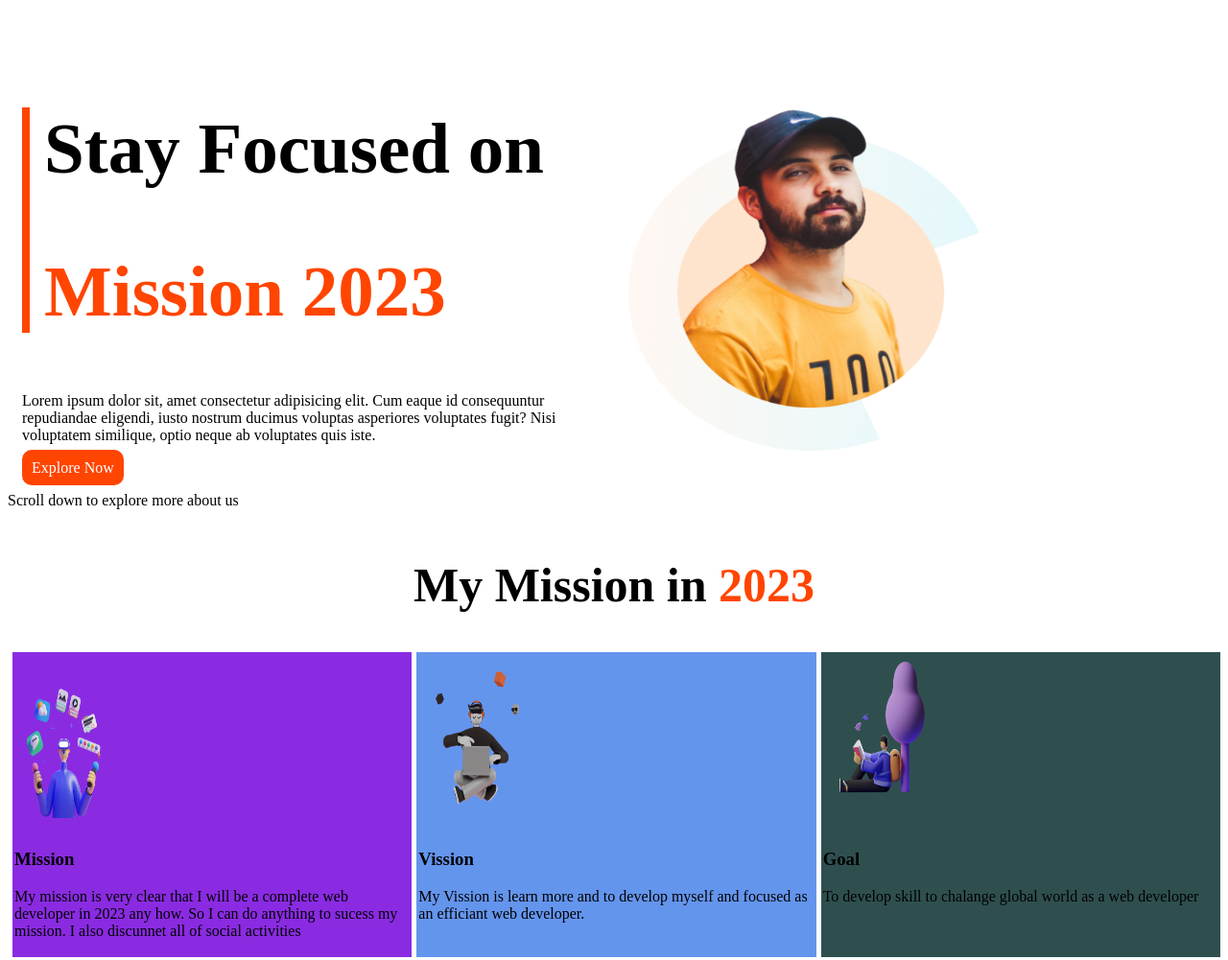
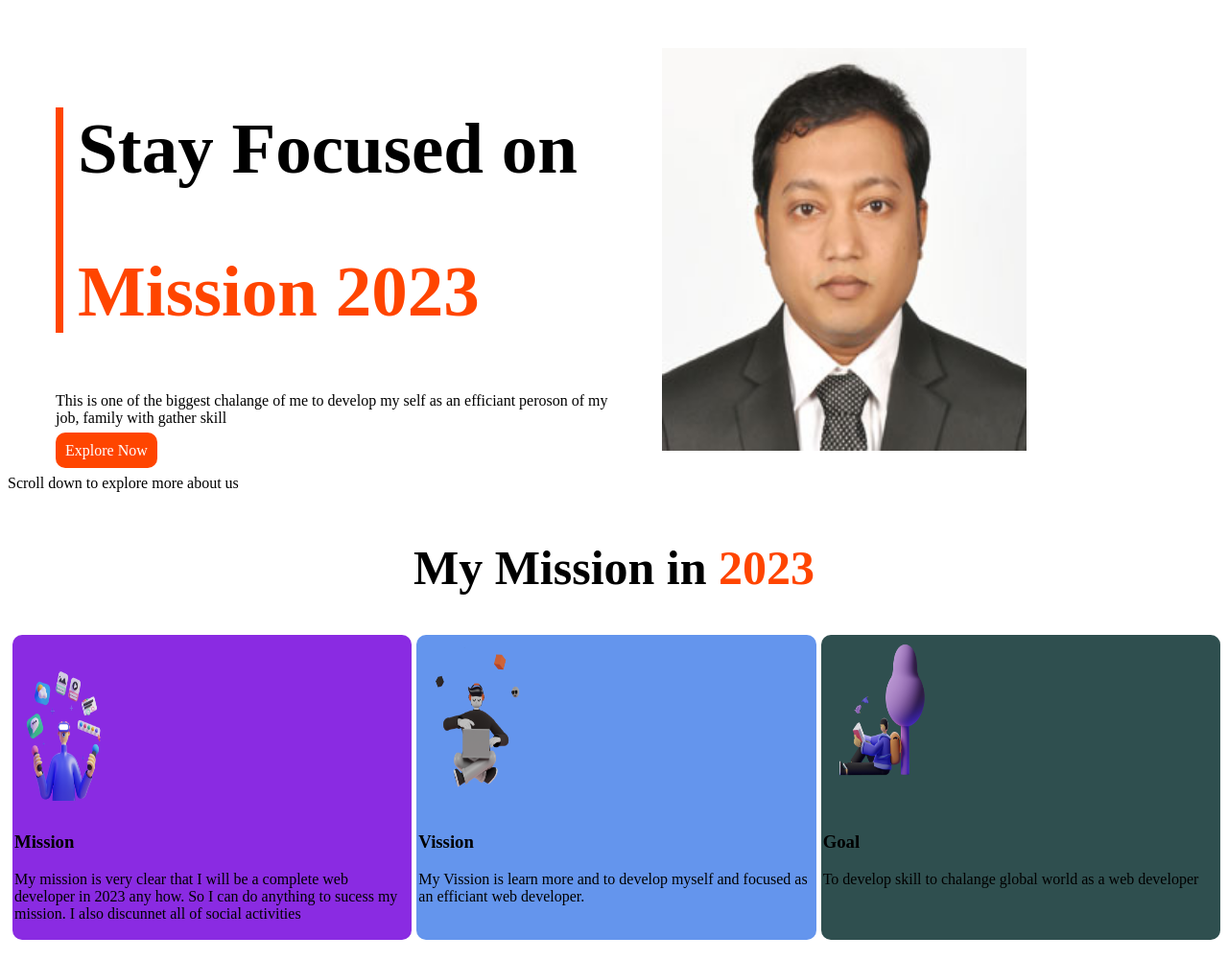
Before and after one commit to saifdesh/mission-2023-main, a plain HTML site: page index.html in a window 1280 px wide. Shown: the top 1001 px of the page at 96% size. Drawn offline with Linux system fonts and the light colour scheme.

Commit message:
adding profile pic

```diff
--- a/index.html
+++ b/index.html
@@ -19,15 +19,14 @@
                         <h1 style="color: orangered;">Mission 2023</h1>
                     </div>
                 </div>
-                <p>Lorem ipsum dolor sit, amet consectetur adipisicing elit. Cum eaque id consequuntur repudiandae
-                    eligendi, iusto nostrum ducimus voluptas asperiores voluptates fugit? Nisi voluptatem similique,
-                    optio neque ab voluptates quis iste.</p>
+                <p>This is one of the biggest chalange of me to develop my self as an efficiant peroson of my job,
+                    family with gather skill</p>
                 <a class="explore" href="#">Explore Now</a>
 
             </div>
 
             <div class="mission">
-                <img src="images/person/person-0.png" alt="profile pic" width="380" height="420">
+                <img src="images/person/saif.jpg" alt="profile pic" width="380" height="420">
             </div>
 
         </div>
--- a/style.css
+++ b/style.css
@@ -21,7 +21,7 @@
 .mission {
     width: 50%;
     margin-top: 30px;
-    margin-left: 15px;
+    margin-left: 50px;
 }
 
 .explore {
@@ -49,6 +49,7 @@
     width: 33%;
     padding: 2px;
     margin-left: 5px;
+    border-radius: 10px;
 
 }
 
@@ -57,6 +58,7 @@
     width: 33%;
     padding: 2px;
     margin-left: 5px;
+    border-radius: 10px;
 }
 
 .Goal {
@@ -64,6 +66,7 @@
     width: 33%;
     padding: 2px;
     margin-left: 5px;
+    border-radius: 10px;
 }
 
 .sec-3 {
```
Also changed, not shown: images/person/profile.jpg (added), images/person/saif.jpg (added).
